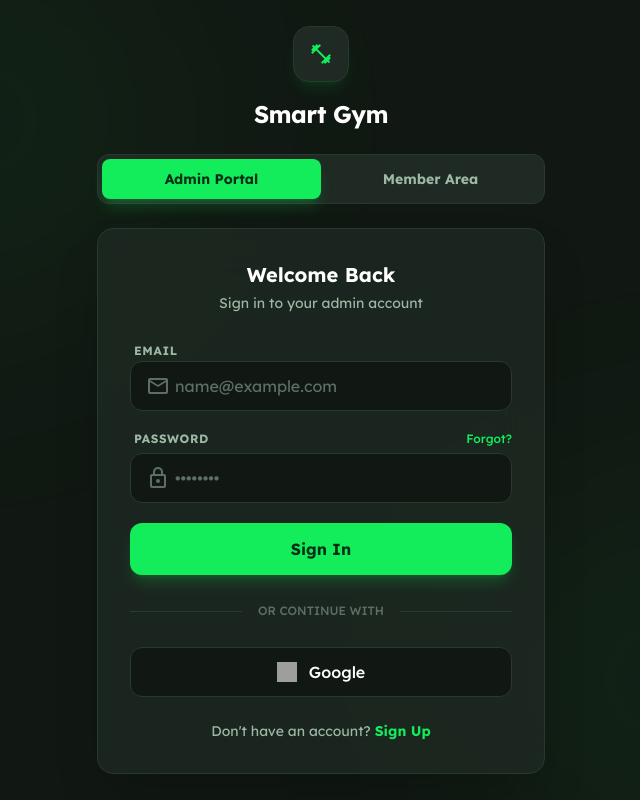
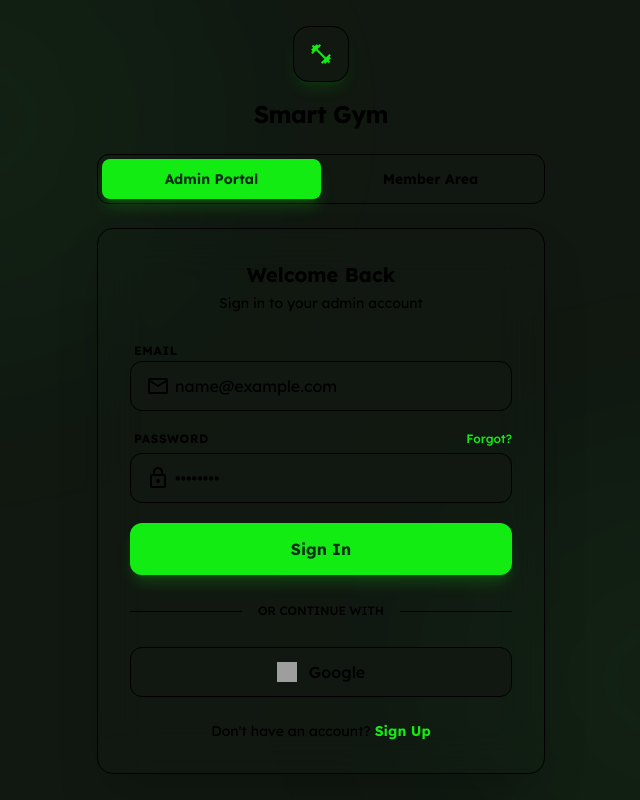
Before and after one commit to aadizzzz/smart-gym, a React (Vite) app: page /login in a window 1280 px wide. Shown: the whole page, without its empty margins (319-959 px from the left). Built offline with nearby package versions, Linux system fonts and the light colour scheme; grey boxes are pictures that could not be loaded.

Commit message:
Refactor: AdminLayout and Login updated to use CSS variables

```diff
--- a/src/components/Login.tsx
+++ b/src/components/Login.tsx
@@ -84,7 +84,7 @@ export const Login: React.FC = () => {
     };
 
     return (
-        <div className="min-h-screen bg-[#111813] flex items-center justify-center p-4 relative overflow-hidden font-display">
+        <div className="min-h-screen bg-[var(--background)] flex items-center justify-center p-4 relative overflow-hidden font-display">
             {/* Background Effects */}
             <div className="absolute top-0 left-0 w-full h-full overflow-hidden pointer-events-none">
                 <div className="absolute top-[-10%] left-[-10%] w-[50%] h-[50%] bg-[#13ec5b]/5 rounded-full blur-[120px]"></div>
@@ -94,35 +94,35 @@ export const Login: React.FC = () => {
             <div className="w-full max-w-md relative z-10 flex flex-col gap-6">
                 {/* Logo */}
                 <div className="text-center">
-                    <div className="inline-flex items-center justify-center size-14 rounded-2xl bg-[#1e2a23] border border-[#28392e] mb-4 shadow-lg shadow-[#13ec5b]/10">
-                        <span className="material-symbols-outlined text-[#13ec5b] text-3xl">fitness_center</span>
+                    <div className="inline-flex items-center justify-center size-14 rounded-2xl bg-[var(--surface)] border border-[var(--border)] mb-4 shadow-lg shadow-primary/10">
+                        <span className="material-symbols-outlined text-primary text-3xl">fitness_center</span>
                     </div>
-                    <h1 className="text-2xl font-bold text-white tracking-tight">Smart Gym</h1>
+                    <h1 className="text-2xl font-bold text-[var(--text-primary)] tracking-tight">Smart Gym</h1>
                 </div>
 
                 {/* Role Toggles */}
-                <div className="bg-[#1e2a23] p-1 rounded-xl border border-[#28392e] grid grid-cols-2">
+                <div className="bg-[var(--surface)] p-1 rounded-xl border border-[var(--border)] grid grid-cols-2">
                     <button
                         onClick={() => setRole('admin')}
-                        className={`text-sm font-bold py-2.5 rounded-lg transition-all ${role === 'admin' ? 'bg-[#13ec5b] text-[#052e16] shadow-lg shadow-[#13ec5b]/20' : 'text-[#9db9a6] hover:text-white'}`}
+                        className={`text-sm font-bold py-2.5 rounded-lg transition-all ${role === 'admin' ? 'bg-primary text-[#052e16] shadow-lg shadow-primary/20' : 'text-[var(--text-secondary)] hover:text-[var(--text-primary)]'}`}
                     >
                         Admin Portal
                     </button>
                     <button
                         onClick={() => setRole('member')}
-                        className={`text-sm font-bold py-2.5 rounded-lg transition-all ${role === 'member' ? 'bg-[#13ec5b] text-[#052e16] shadow-lg shadow-[#13ec5b]/20' : 'text-[#9db9a6] hover:text-white'}`}
+                        className={`text-sm font-bold py-2.5 rounded-lg transition-all ${role === 'member' ? 'bg-primary text-[#052e16] shadow-lg shadow-primary/20' : 'text-[var(--text-secondary)] hover:text-[var(--text-primary)]'}`}
                     >
                         Member Area
                     </button>
                 </div>
 
                 {/* Main Card */}
-                <div className="bg-[#1e2a23]/80 backdrop-blur-xl border border-[#28392e] rounded-2xl p-8 shadow-2xl">
+                <div className="bg-[var(--surface)]/80 backdrop-blur-xl border border-[var(--border)] rounded-2xl p-8 shadow-2xl">
                     <div className="text-center mb-6">
-                        <h2 className="text-xl font-bold text-white mb-1">
+                        <h2 className="text-xl font-bold text-[var(--text-primary)] mb-1">
                             {isSignUp ? 'Create Account' : 'Welcome Back'}
                         </h2>
-                        <p className="text-[#9db9a6] text-sm">
+                        <p className="text-[var(--text-secondary)] text-sm">
                             {isSignUp ? `Sign up as a new ${role}` : `Sign in to your ${role} account`}
                         </p>
                     </div>
@@ -136,14 +136,14 @@ export const Login: React.FC = () => {
                         )}
 
                         <div className="space-y-1.5">
-                            <label className="text-xs font-bold text-[#9db9a6] ml-1 uppercase tracking-wider">Email</label>
+                            <label className="text-xs font-bold text-[var(--text-secondary)] ml-1 uppercase tracking-wider">Email</label>
                             <div className="relative group">
-                                <span className="absolute left-4 top-1/2 -translate-y-1/2 text-[#5c6f62] group-focus-within:text-[#13ec5b] transition-colors material-symbols-outlined text-[20px]">mail</span>
+                                <span className="absolute left-4 top-1/2 -translate-y-1/2 text-[var(--text-secondary)] group-focus-within:text-primary transition-colors material-symbols-outlined text-[20px]">mail</span>
                                 <input
                                     type="email"
                                     value={email}
                                     onChange={(e) => setEmail(e.target.value)}
-                                    className="w-full bg-[#111813] border border-[#28392e] rounded-xl px-11 py-3 text-white placeholder-[#5c6f62] focus:outline-none focus:border-[#13ec5b] focus:ring-1 focus:ring-[#13ec5b] transition-all"
+                                    className="w-full bg-[var(--background)] border border-[var(--border)] rounded-xl px-11 py-3 text-[var(--text-primary)] placeholder-[var(--text-secondary)] focus:outline-none focus:border-primary focus:ring-1 focus:ring-primary transition-all"
                                     placeholder="name@example.com"
                                     required
                                 />
@@ -152,16 +152,16 @@ export const Login: React.FC = () => {
 
                         <div className="space-y-1.5">
                             <div className="flex justify-between items-center ml-1">
-                                <label className="text-xs font-bold text-[#9db9a6] uppercase tracking-wider">Password</label>
-                                {!isSignUp && <a href="#" className="text-xs font-medium text-[#13ec5b] hover:text-[#13ec5b]/80 transition-colors">Forgot?</a>}
+                                <label className="text-xs font-bold text-[var(--text-secondary)] uppercase tracking-wider">Password</label>
+                                {!isSignUp && <a href="#" className="text-xs font-medium text-primary hover:text-primary/80 transition-colors">Forgot?</a>}
                             </div>
                             <div className="relative group">
-                                <span className="absolute left-4 top-1/2 -translate-y-1/2 text-[#5c6f62] group-focus-within:text-[#13ec5b] transition-colors material-symbols-outlined text-[20px]">lock</span>
+                                <span className="absolute left-4 top-1/2 -translate-y-1/2 text-[var(--text-secondary)] group-focus-within:text-primary transition-colors material-symbols-outlined text-[20px]">lock</span>
                                 <input
                                     type="password"
                                     value={password}
                                     onChange={(e) => setPassword(e.target.value)}
-                                    className="w-full bg-[#111813] border border-[#28392e] rounded-xl px-11 py-3 text-white placeholder-[#5c6f62] focus:outline-none focus:border-[#13ec5b] focus:ring-1 focus:ring-[#13ec5b] transition-all"
+                                    className="w-full bg-[var(--background)] border border-[var(--border)] rounded-xl px-11 py-3 text-[var(--text-primary)] placeholder-[var(--text-secondary)] focus:outline-none focus:border-primary focus:ring-1 focus:ring-primary transition-all"
                                     placeholder="••••••••"
                                     required
                                 />
@@ -171,7 +171,7 @@ export const Login: React.FC = () => {
                         <button
                             type="submit"
                             disabled={loading}
-                            className="w-full bg-[#13ec5b] hover:bg-[#0fd60f] text-[#052e16] font-bold py-3.5 rounded-xl transition-all duration-300 transform active:scale-[0.98] shadow-lg shadow-[#13ec5b]/20 flex items-center justify-center gap-2 disabled:opacity-70 disabled:cursor-not-allowed"
+                            className="w-full bg-primary hover:bg-[#0fd60f] text-[#052e16] font-bold py-3.5 rounded-xl transition-all duration-300 transform active:scale-[0.98] shadow-lg shadow-primary/20 flex items-center justify-center gap-2 disabled:opacity-70 disabled:cursor-not-allowed"
                         >
                             {loading ? (
                                 <span className="animate-spin material-symbols-outlined text-[20px]">progress_activity</span>
@@ -181,30 +181,30 @@ export const Login: React.FC = () => {
                         </button>
 
                         <div className="relative flex items-center py-2">
-                            <div className="flex-grow border-t border-[#28392e]"></div>
-                            <span className="flex-shrink-0 mx-4 text-[#5c6f62] text-xs font-medium">OR CONTINUE WITH</span>
-                            <div className="flex-grow border-t border-[#28392e]"></div>
+                            <div className="flex-grow border-t border-[var(--border)]"></div>
+                            <span className="flex-shrink-0 mx-4 text-[var(--text-secondary)] text-xs font-medium">OR CONTINUE WITH</span>
+                            <div className="flex-grow border-t border-[var(--border)]"></div>
                         </div>
 
                         <button
                             type="button"
                             onClick={handleGoogleLogin}
                             disabled={loading}
-                            className="w-full bg-[#111813] hover:bg-[#1a241d] border border-[#28392e] text-white font-medium py-3 rounded-xl transition-all duration-300 flex items-center justify-center gap-3 disabled:opacity-70"
+                            className="w-full bg-[var(--background)] hover:bg-[var(--surface-highlight)] border border-[var(--border)] text-[var(--text-primary)] font-medium py-3 rounded-xl transition-all duration-300 flex items-center justify-center gap-3 disabled:opacity-70"
                         >
                             <img src="https://www.gstatic.com/firebasejs/ui/2.0.0/images/auth/google.svg" className="w-5 h-5" alt="Google" />
                             <span>Google</span>
                         </button>
                     </form>
 
-                    <p className="text-center mt-6 text-[#9db9a6] text-sm">
+                    <p className="text-center mt-6 text-[var(--text-secondary)] text-sm">
                         {isSignUp ? "Already have an account?" : "Don't have an account?"}
                         <button
                             onClick={() => {
                                 setIsSignUp(!isSignUp);
                                 setError('');
                             }}
-                            className="text-[#13ec5b] font-bold hover:underline ml-1 focus:outline-none"
+                            className="text-primary font-bold hover:underline ml-1 focus:outline-none"
                         >
                             {isSignUp ? 'Sign In' : 'Sign Up'}
                         </button>
```
Also changed, not shown: src/components/AdminLayout.tsx (+16 -16 lines).
